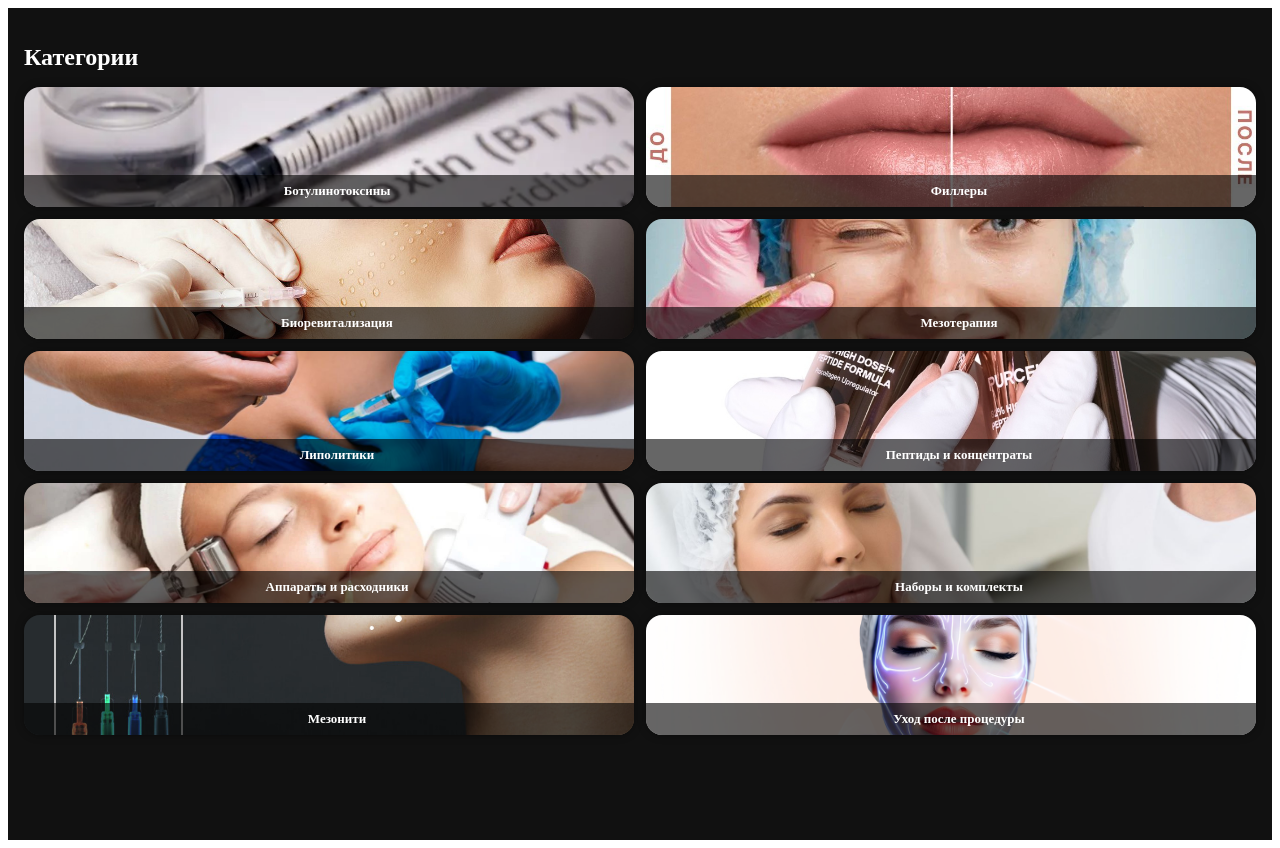
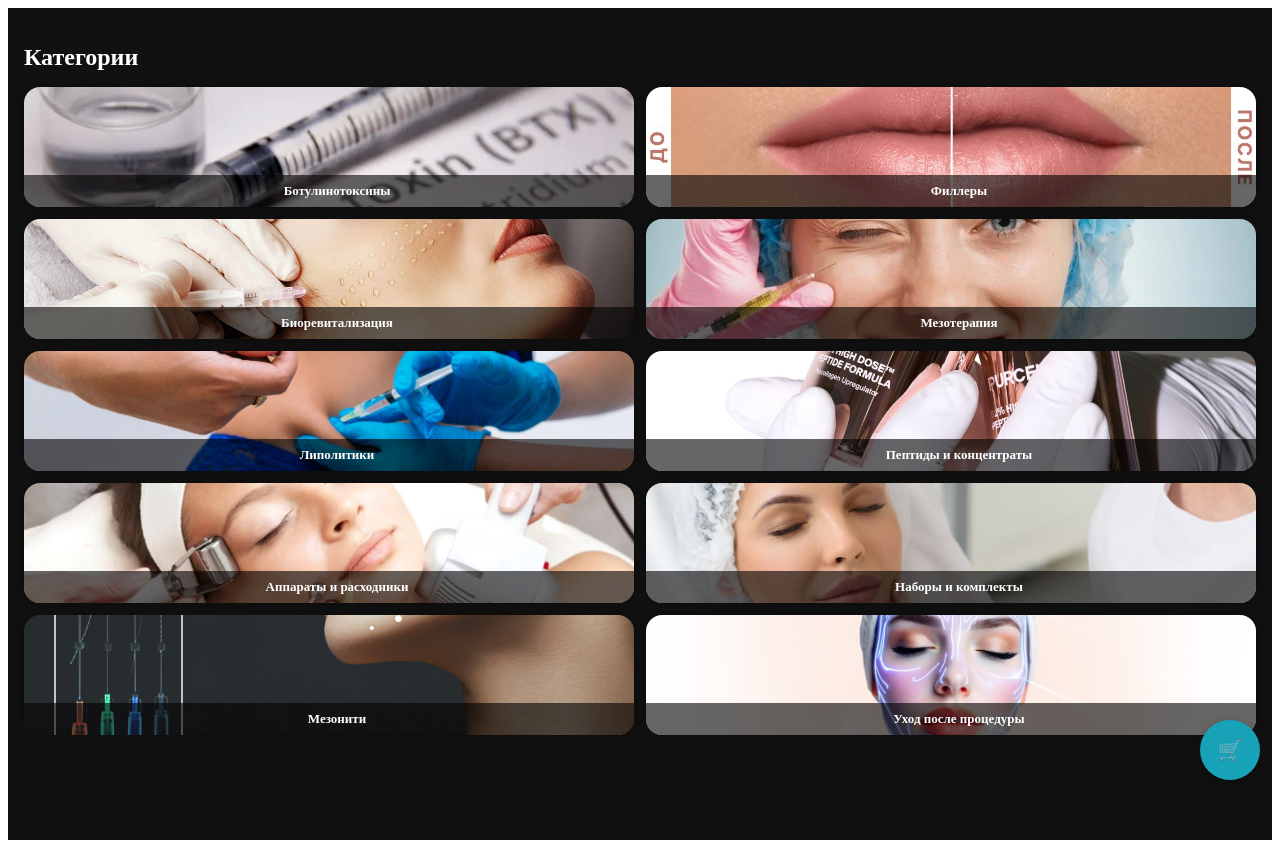
Before and after one commit to AlexSalavat/tg-webapp, a React (Vite) app: page / in a window 1280 px wide. Built offline with nearby package versions, Linux system fonts and the light colour scheme.

Commit message:
🛒 Завершён этап: корзина, UI и логика оформления

```diff
--- a/src/components/App.jsx
+++ b/src/components/App.jsx
@@ -1,8 +1,9 @@
-// ✅ App.jsx — основной экран, переключение между категориями, товарами и корзиной
-import React, { useState } from 'react';
+import React, { useState, useEffect } from 'react';
 import ProductList from './ProductList';
 import CartPage from './CartPage';
 import CartButton from './CartButton';
+import ConfirmPage from './ConfirmPage';
+import { useCart } from '../context/AppContext';
 
 const categories = [
   { id: 'botox', name: 'Ботулинотоксины', image: '/images/botox.jpg' },
@@ -20,17 +21,46 @@ const categories = [
 const App = () => {
   const [selectedCategory, setSelectedCategory] = useState(null);
   const [showCart, setShowCart] = useState(false);
+  const [confirmOrder, setConfirmOrder] = useState(false);
+  const { cart } = useCart();
+
+  useEffect(() => {}, [cart]);
+
+  const handleBack = () => setSelectedCategory(null);
+  const handleOpenCart = () => setShowCart(true);
+  const handleCloseCart = () => setShowCart(false);
+  const handleConfirmOrder = () => {
+    setShowCart(false);
+    setConfirmOrder(true);
+  };
+
+  if (confirmOrder) {
+    return <ConfirmPage onBack={() => setConfirmOrder(false)} />;
+  }
+
+  if (showCart) {
+    return <CartPage onBack={handleCloseCart} onConfirm={handleConfirmOrder} />;
+  }
+
+  if (selectedCategory) {
+    return (
+      <>
+        <ProductList categoryId={selectedCategory} onBack={handleBack} />
+        <CartButton onClick={handleOpenCart} />
+      </>
+    );
+  }
 
   return (
     <div style={{ padding: '16px', background: '#111', color: 'white', minHeight: '100vh' }}>
-      {showCart ? (
-        <CartPage onBack={() => setShowCart(false)} />
-      ) : selectedCategory ? (
-        <ProductList categoryId={selectedCategory} onBack={() => setSelectedCategory(null)} />
-      ) : (
-        <>
       <h2 style={{ marginBottom: '16px' }}>Категории</h2>
-          <div style={{ display: 'grid', gridTemplateColumns: '1fr 1fr', gap: '12px' }}>
+      <div
+        style={{
+          display: 'grid',
+          gridTemplateColumns: '1fr 1fr',
+          gap: '12px'
+        }}
+      >
         {categories.map((cat) => (
           <div
             key={cat.id}
@@ -65,10 +95,8 @@ const App = () => {
           </div>
         ))}
       </div>
-        </>
-      )}
 
-      <CartButton onClick={() => setShowCart(true)} />
+      <CartButton onClick={handleOpenCart} />
     </div>
   );
 };
--- a/src/components/CartButton.jsx
+++ b/src/components/CartButton.jsx
@@ -1,32 +1,47 @@
-// ✅ CartButton.jsx — иконка корзины с количеством
+// ✅ CartButton.jsx (в src/components/CartButton.jsx) — обновляется мгновенно
 import React from 'react';
 import { useCart } from '../context/AppContext';
 
 const CartButton = ({ onClick }) => {
   const { cart } = useCart();
-  const totalItems = cart.reduce((sum, item) => sum + item.quantity, 0);
-  if (totalItems === 0) return null;
+  const totalQty = cart.reduce((sum, item) => sum + item.quantity, 0);
 
   return (
     <button
       onClick={onClick}
       style={{
         position: 'fixed',
-        top: 12,
-        right: 12,
-        backgroundColor: '#007bff',
+        bottom: '20px',
+        right: '20px',
+        backgroundColor: '#17a2b8',
         color: 'white',
         border: 'none',
-        borderRadius: '999px',
-        padding: '10px 16px',
-        fontSize: '14px',
+        borderRadius: '50%',
+        width: '60px',
+        height: '60px',
+        fontSize: '20px',
         fontWeight: 'bold',
-        zIndex: 999,
-        boxShadow: '0 0 6px rgba(0,0,0,0.3)',
+        boxShadow: '0 4px 10px rgba(0,0,0,0.3)',
+        zIndex: 1000,
         cursor: 'pointer'
       }}
     >
-      🛒 {totalItems}
+      🛒
+      {totalQty > 0 && (
+        <span style={{
+          position: 'absolute',
+          top: '-6px',
+          right: '-6px',
+          background: 'red',
+          borderRadius: '50%',
+          padding: '4px 6px',
+          fontSize: '12px',
+          fontWeight: 'bold',
+          color: 'white'
+        }}>
+          {totalQty}
+        </span>
+      )}
     </button>
   );
 };
--- a/src/components/CartPage.jsx
+++ b/src/components/CartPage.jsx
@@ -1,13 +1,19 @@
-// ✅ CartPage.jsx — экран корзины с подсчётом и редактированием
-import React from 'react';
+// ✅ CartPage.jsx — с фиолетовой кнопкой и эмодзи "пакеты"
+import React, { useState, useEffect } from 'react';
 import { useCart } from '../context/AppContext';
 
-const CartPage = ({ onBack }) => {
+const CartPage = ({ onBack, onConfirm }) => {
   const { cart, updateQuantity, removeFromCart } = useCart();
+  const [renderKey, setRenderKey] = useState(0);
+
+  useEffect(() => {
+    setRenderKey(prev => prev + 1);
+  }, [cart]);
+
   const total = cart.reduce((sum, item) => sum + item.price * item.quantity, 0);
 
   return (
-    <div style={{ padding: '16px', background: '#111', color: 'white', minHeight: '100vh' }}>
+    <div key={renderKey} style={{ padding: '16px', background: '#111', color: 'white', minHeight: '100vh' }}>
       <button
         onClick={onBack}
         style={{ marginBottom: '16px', padding: '8px 16px', backgroundColor: '#444', color: 'white', border: 'none', borderRadius: '8px', cursor: 'pointer' }}
@@ -24,19 +30,37 @@ const CartPage = ({ onBack }) => {
               <div style={{ fontWeight: 'bold' }}>{item.name}</div>
               <div style={{ fontSize: '13px', margin: '4px 0' }}>{item.price} ₽ × {item.quantity}</div>
               <div style={{ display: 'flex', alignItems: 'center', gap: '12px' }}>
-                <button onClick={() => updateQuantity(item.id, Math.max(1, item.quantity - 1))}>–</button>
+                <button onClick={() => {
+                  updateQuantity(item.id, Math.max(1, item.quantity - 1));
+                  setRenderKey(k => k + 1);
+                }}>–</button>
                 <span>{item.quantity}</span>
-                <button onClick={() => updateQuantity(item.id, item.quantity + 1)}>+</button>
-                <button onClick={() => removeFromCart(item.id)} style={{ marginLeft: 'auto', color: 'red' }}>Удалить</button>
+                <button onClick={() => {
+                  updateQuantity(item.id, item.quantity + 1);
+                  setRenderKey(k => k + 1);
+                }}>+</button>
+                <button onClick={() => {
+                  removeFromCart(item.id);
+                  setRenderKey(k => k + 1);
+                }} style={{ marginLeft: 'auto', color: 'red' }}>Удалить</button>
               </div>
             </div>
           ))}
           <div style={{ marginTop: '16px', fontWeight: 'bold' }}>Итого: {total} ₽</div>
           <button
-            onClick={() => alert('Оформление пока не реализовано')}
-            style={{ marginTop: '16px', padding: '12px', backgroundColor: '#28a745', color: 'white', border: 'none', borderRadius: '8px', cursor: 'pointer', fontWeight: 'bold' }}
+            onClick={onConfirm}
+            style={{
+              marginTop: '16px',
+              padding: '12px',
+              backgroundColor: '#f4c2c2',
+              color: 'black',
+              border: 'none',
+              borderRadius: '8px',
+              cursor: 'pointer',
+              fontWeight: 'bold'
+            }}
           >
-            ✅ Оформить заказ
+            🛍 Подтвердить заказ
           </button>
         </>
       )}
--- /dev/null
+++ b/src/components/ConfirmPage.jsx
@@ -0,0 +1,35 @@
+import React from 'react';
+import { useCart } from '../context/AppContext';
+
+const ConfirmPage = ({ onBack, onSubmit }) => {
+  const { cart } = useCart();
+  const total = cart.reduce((sum, item) => sum + item.price * item.quantity, 0);
+
+  return (
+    <div style={{ padding: '16px', background: '#111', color: 'white', minHeight: '100vh' }}>
+      <button
+        onClick={onBack}
+        style={{ marginBottom: '16px', padding: '8px 16px', backgroundColor: '#444', color: 'white', border: 'none', borderRadius: '8px' }}
+      >
+        ← Назад
+      </button>
+
+      <h2>Подтверждение заказа</h2>
+      {cart.map(item => (
+        <div key={item.id} style={{ marginTop: '12px' }}>
+          <strong>{item.name}</strong> — {item.quantity} шт. × {item.price} ₽
+        </div>
+      ))}
+      <div style={{ marginTop: '16px', fontWeight: 'bold' }}>Итого: {total} ₽</div>
+
+      <button
+        onClick={onSubmit}
+        style={{ marginTop: '24px', padding: '12px', backgroundColor: '#28a745', color: 'white', border: 'none', borderRadius: '8px', fontWeight: 'bold' }}
+      >
+        ✅ Отправить заказ
+      </button>
+    </div>
+  );
+};
+
+export default ConfirmPage;
--- a/src/components/ProductCard.jsx
+++ b/src/components/ProductCard.jsx
@@ -1,4 +1,4 @@
-// ✅ ProductCard.jsx — карточка товара с кнопкой и количеством
+// ✅ ProductCard.jsx (в src/components/ProductCard.jsx)
 import React, { useState, useEffect } from 'react';
 import { useCart } from '../context/AppContext';
 
@@ -59,7 +59,7 @@ const ProductCard = ({ product }) => {
 
   const getButtonColor = () => {
     if (status === 'add') return '#007bff';
-    if (status === 'update') return '#17a2b8';
+    if (status === 'update') return '#ffc107';
     if (status === 'saved') return '#28a745';
   };
 
--- a/src/context/AppContext.jsx
+++ b/src/context/AppContext.jsx
@@ -1,32 +1,31 @@
-// ✅ AppContext.jsx — глобальный контекст корзины с useReducer
+// ✅ AppContext.jsx (в src/context/AppContext.jsx)
 import { createContext, useContext, useReducer } from 'react';
 
-export const AppContext = createContext();
+const AppContext = createContext();
 
 const initialState = [];
 
 function reducer(state, action) {
   switch (action.type) {
     case 'ADD': {
-      const existing = state.find(i => i.id === action.payload.id);
-      if (existing) {
-        return state.map(i =>
-          i.id === action.payload.id
-            ? { ...i, quantity: i.quantity + action.payload.quantity }
-            : i
+      const exists = state.find(item => item.id === action.payload.id);
+      if (exists) {
+        return state.map(item =>
+          item.id === action.payload.id
+            ? { ...item, quantity: item.quantity + action.payload.quantity }
+            : item
         );
-      } else {
-        return [...state, { ...action.payload }];
       }
+      return [...state, { ...action.payload }];
     }
     case 'UPDATE':
-      return state.map(i =>
-        i.id === action.payload.id
-          ? { ...i, quantity: action.payload.quantity }
-          : i
+      return state.map(item =>
+        item.id === action.payload.id
+          ? { ...item, quantity: action.payload.quantity }
+          : item
       );
     case 'REMOVE':
-      return state.filter(i => i.id !== action.payload);
+      return state.filter(item => item.id !== action.payload);
     case 'CLEAR':
       return [];
     default:
@@ -37,8 +36,8 @@ function reducer(state, action) {
 export const AppProvider = ({ children }) => {
   const [cart, dispatch] = useReducer(reducer, initialState);
 
-  const addToCart = (item, quantity) =>
-    dispatch({ type: 'ADD', payload: { ...item, quantity } });
+  const addToCart = (product, quantity) =>
+    dispatch({ type: 'ADD', payload: { ...product, quantity } });
 
   const updateQuantity = (id, quantity) =>
     dispatch({ type: 'UPDATE', payload: { id, quantity } });
```
Lines whose indentation alone changed are shown as unchanged.
